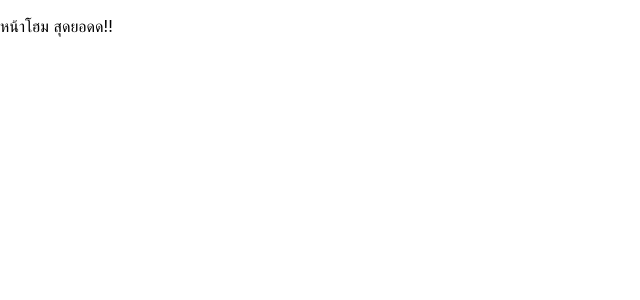
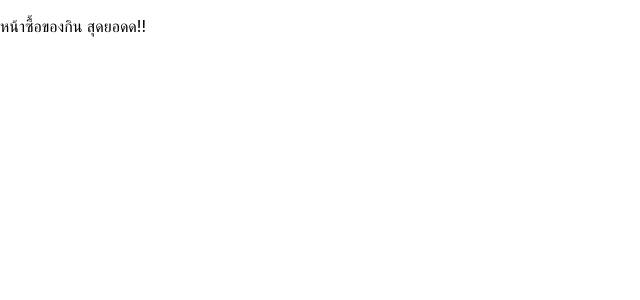
Before and after one commit to Minor-Cineflex/Minor-Cineflex-Front-End, a React (Create React App) app: page /Food in a window 1280 px wide. Shown: the top 300 px of the page, without its empty margins (0-640 px from the left). Built offline with nearby package versions, Linux system fonts and the light colour scheme.

Commit message:
Finished setup

```diff
--- /dev/null
+++ b/src/Admin/adminpage.tsx
@@ -0,0 +1,9 @@
+import React from "react";
+
+const AdminPage: React.FC = () => {
+    return(
+        <p>หน้าแอดมิ้น</p>
+    )
+}
+
+export default AdminPage
--- /dev/null
+++ b/src/Food/foodpage.tsx
@@ -0,0 +1,9 @@
+import React from "react";
+
+const FoodPage: React.FC = () => {
+    return(
+        <p>หน้าซื้อของกิน สุดยอดด!!</p>
+    )
+}
+
+export default FoodPage
--- /dev/null
+++ b/src/Payment/paymentpage.tsx
@@ -0,0 +1,9 @@
+import React from "react";
+
+const PaymentPage: React.FC = () => {
+    return(
+        <p>หน้าจ่ายเงิน สุดยอดด!!</p>
+    )
+}
+
+export default PaymentPage
--- /dev/null
+++ b/src/Profile/profilepage.tsx
@@ -0,0 +1,9 @@
+import React from "react";
+
+const ProfilePage: React.FC = () => {
+    return(
+        <p>หน้าโปรไฟล์ สุดยอดด!!</p>
+    )
+}
+
+export default ProfilePage
--- /dev/null
+++ b/src/Seat/seatpage.tsx
@@ -0,0 +1,9 @@
+import React from "react";
+
+const SeatPage: React.FC = () => {
+    return(
+        <p>หน้าเลือกที่นั่ง สุดยอดด!!</p>
+    )
+}
+
+export default SeatPage
--- /dev/null
+++ b/src/Theater/theaterpage.tsx
@@ -0,0 +1,9 @@
+import React from "react";
+
+const TheaterPage: React.FC = () => {
+    return(
+        <p>หน้าเลือกโรงหนังและเวลา สุดยอดด!!</p>
+    )
+}
+
+export default TheaterPage
--- a/src/index.tsx
+++ b/src/index.tsx
@@ -1,11 +1,55 @@
 import React from 'react';
 import ReactDOM from 'react-dom/client';
+import { createBrowserRouter , RouterProvider } from 'react-router-dom' ;
 import './index.css';
 import HomePage from './Home/homepage.tsx';
+import LoginPage from './Login/loginpage.tsx'
+import ProfilePage from './Profile/profilepage.tsx';
+import TheaterPage from './Theater/theaterpage.tsx';
+import SeatPage from './Seat/seatpage.tsx';
+import FoodPage from './Food/foodpage.tsx';
+import PaymentPage from './Payment/paymentpage.tsx';
+import AdminPage from './Admin/adminpage.tsx';
+
+const router = createBrowserRouter([
+  {
+    path: "/",
+    element: <HomePage/>
+  },
+  {
+    path: "Login",
+    element: <LoginPage/>
+  },
+  {
+    path: "Profile",
+    element: <ProfilePage/>
+  },
+  {
+    path: "Theater",
+    element: <TheaterPage/>
+  },
+  {
+    path: "Seat",
+    element: <SeatPage/>
+  },
+  {
+    path: "Food",
+    element: <FoodPage/>
+  },
+  {
+    path: "Payment",
+    element: <PaymentPage/>
+  },
+  {
+    path: "Admin",
+    element: <AdminPage/>
+  }
+])
 
 const root = ReactDOM.createRoot(document.getElementById('root') as HTMLElement);
+
 root.render(
   <React.StrictMode>
-    <HomePage />
+    <RouterProvider router={router} />
   </React.StrictMode>
 );
```
Also changed, not shown: package.json (+6 -2 lines), 1 other file (tests, documents, lock files or other folders).
